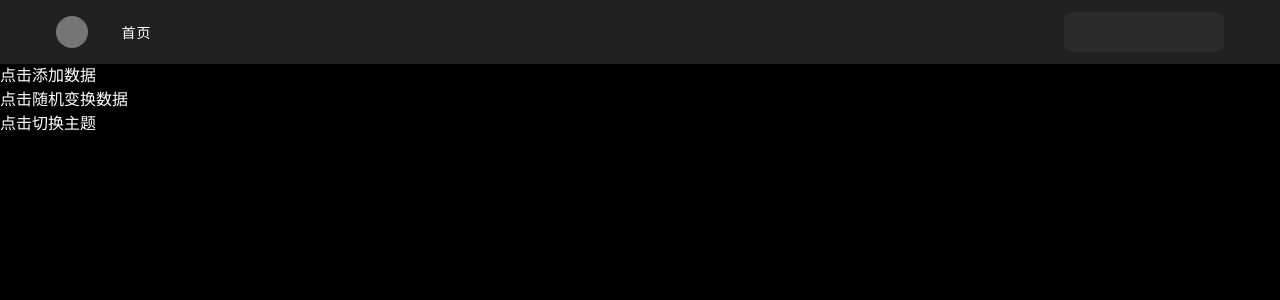
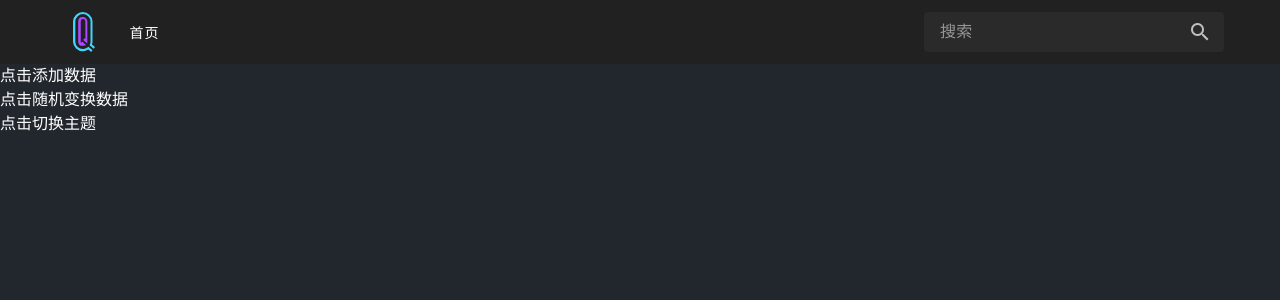
Before and after one commit to C4skg/QickStudyV2-Web, a Vue app: page /#/home in a window 1280 px wide. Shown: the top 300 px of the page. Built offline with nearby package versions, Linux system fonts and the light colour scheme.

Commit message:
update
1. 更新导航条
2. 更新主题

```diff
--- a/src/layouts/navbar.vue
+++ b/src/layouts/navbar.vue
@@ -1,11 +1,15 @@
 <template>
 	<v-app-bar flat>
 		<v-container class="mx-auto d-flex align-center justify-center _navbar">
-			<v-avatar
-				class="me-4 "
-				color="grey-darken-1"
-				size="32"
-			></v-avatar>
+			<div class="logo rounded pa-2">
+				<RouterLink to="/">
+					<v-img
+						width="40px"
+						height="40px"
+						:src="logo"
+					></v-img>
+				</RouterLink>
+			</div>
 
 			<v-btn
 				v-for="link in links"
@@ -16,29 +20,49 @@
 
 			<v-spacer></v-spacer>
 
-			<v-responsive max-width="160">
+			<v-responsive :max-width="dynamicSearchWidth">
 				<v-text-field
-				density="compact"
-				label="Search"
-				rounded="lg"
-				variant="solo-filled"
-				flat
-				hide-details
-				single-line
+					density="compact"
+					variant="solo-filled"
+					flat
+					hide-details
+					placeholder="搜索"
+					append-inner-icon="mdi-magnify"
+					v-on:focus="onFocused"
+					v-on:blur="onBlur"
 				></v-text-field>
 			</v-responsive>
+
 		</v-container>
 	</v-app-bar>
 </template>
 
 <script setup>
+	import logo from '@/assets/logo.svg'
+	import { ref } from 'vue'
+
 	const links = [
 		'首页'
 	]
+
+	const dynamicSearchWidth = ref(300);
+
+	const onFocused = function(e){
+		// dynamicSearchWidth.value = 2000;
+	}
+	const onBlur = function(e){
+		// dynamicSearchWidth.value = 200;
+	}
 </script>
 
-<style scoped>
+<style scoped lang="scss">
 ._navbar{
 	background-color: rgb(var(--v-theme-surface));
+	& .logo{
+		cursor: pointer;
+		&:hover{
+			background-color: rgb(var(--v-theme-hoverBackgroundColor));
+		}
+	}
 }
 </style>
--- a/src/pages/home.vue
+++ b/src/pages/home.vue
@@ -9,7 +9,6 @@
         :subtitle="item.subtitle"
         :context="item.context"
     />
-    {{item}}
     <button v-on:click="updateData">点击添加数据</button>
     <br>
     <button v-on:click="randomUpdate">点击随机变换数据</button>
@@ -45,9 +44,10 @@
     }
 
     const updateTheme = function(e){
-        let colorlist = Object.keys(theme.computedThemes.value);
-        let currentTheme = theme.global.name.value;
-        let pointer = colorlist.indexOf(currentTheme);
+        let colorlist = Object.keys(theme.computedThemes.value),
+            currentTheme = theme.global.name.value,
+            pointer = colorlist.indexOf(currentTheme);
+
         if(pointer == -1){
             return false;
         }
--- a/src/plugins/vuetify.js
+++ b/src/plugins/vuetify.js
@@ -14,14 +14,16 @@ import { createVuetify } from 'vuetify'
 const dark = {
     dark: true,
     colors: {
-        background: ''
+        background: '#22272E',
+        hoverBackgroundColor: '#000000'
     }
 }
 
 const light = {
     dark: false,
     colors: {
-        background: '#eeeeee'
+        background: '#eeeeee',
+        hoverBackgroundColor: '#F5F5F5'
     }
 }
 
```
Also changed, not shown: 1 other file (tests, documents, lock files or other folders).
